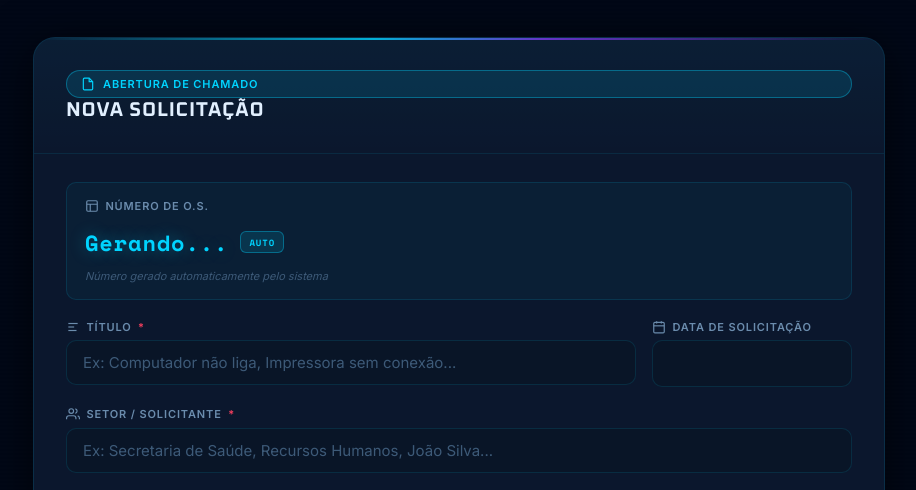
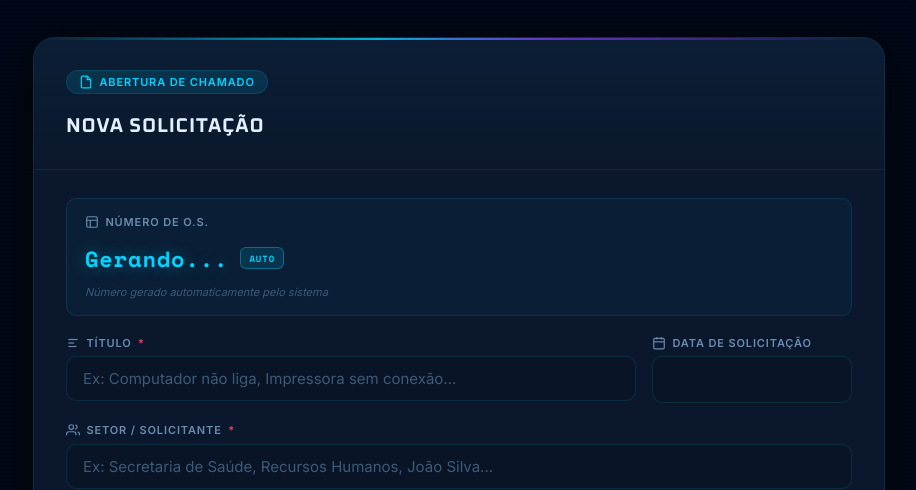
Before and after one commit to Firmo-2112/Ti_base_publico, a website: page index.html in a window 1280 px wide. Shown: the part 299-789 px from the top of the page, without its empty margins (181-1097 px from the left). Drawn offline with nearby package versions, Linux system fonts and the light colour scheme.

Commit message:
Update styles_pub.css

```diff
--- a/styles_pub.css
+++ b/styles_pub.css
@@ -209,19 +209,20 @@ body::after {
 .hero-content { position: relative; }
 
 .hero-tag {
-    display: flex;
+    display: inline-flex;
     align-items: center;
-    gap: 0.5rem;
-    padding: 0.375rem 0.875rem;
+    gap: 0.4rem;
+    padding: 0.25rem 0.75rem;
     background: var(--primary-dim);
-    border: 1px solid var(--border-bright);
+    border: 1px solid var(--border);
     border-radius: 20px;
     font-size: 0.6875rem;
     font-weight: 600;
     letter-spacing: 0.08em;
     text-transform: uppercase;
     color: var(--primary);
-    white-space: nowrap;
+    margin-bottom: 1.25rem;
+    animation: fadeUp 0.6s cubic-bezier(0.16,1,0.3,1) 0.1s both;
 }
 
 .hero-title {
@@ -243,7 +244,7 @@ body::after {
 .hero-desc {
     font-size: 1rem;
     color: var(--text-secondary);
-    max-width: 880px;
+    max-width: 900px;
     line-height: 1.7;
     animation: fadeUp 0.6s cubic-bezier(0.16,1,0.3,1) 0.3s both;
 }
```
